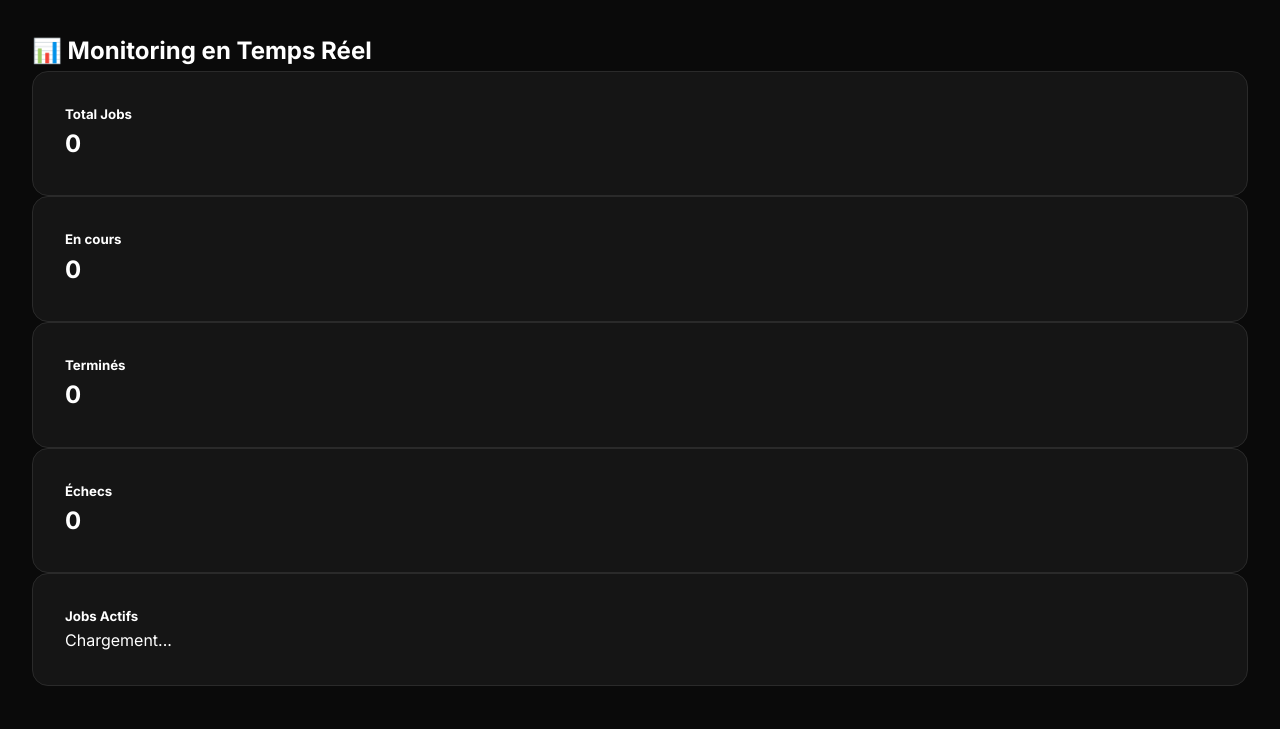
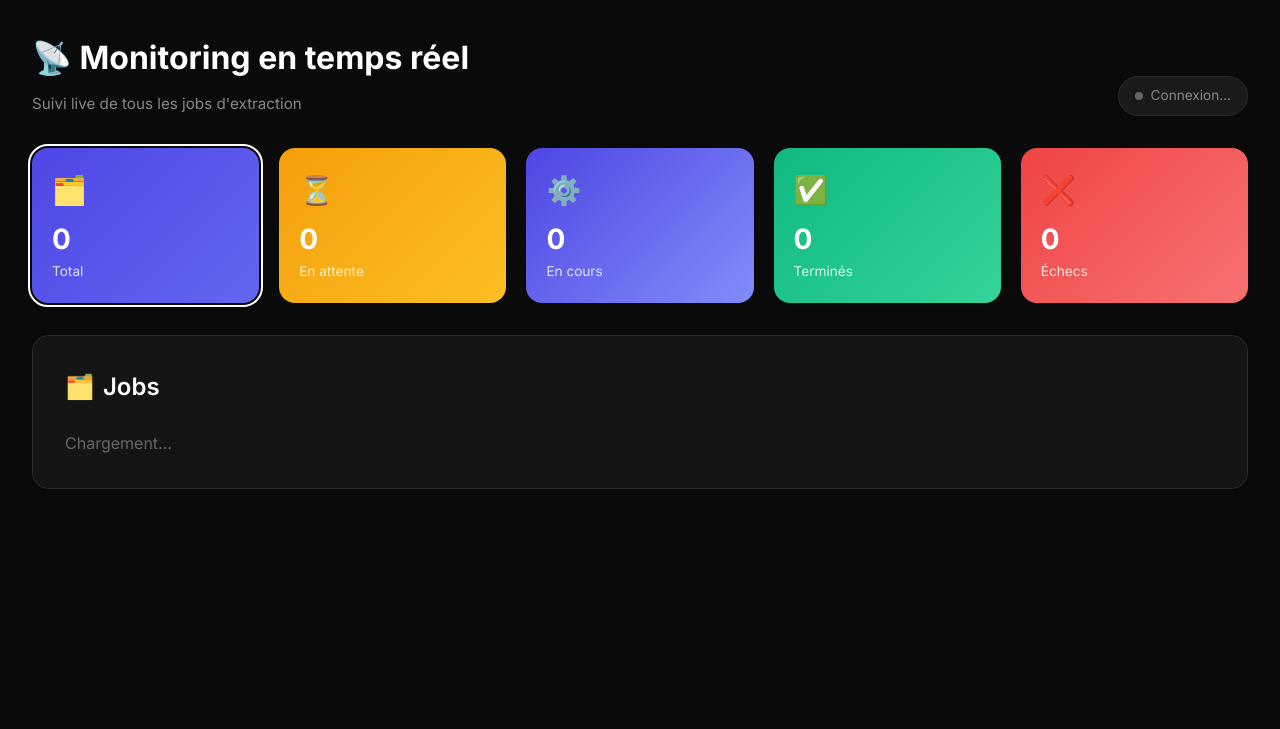
Before and after one commit to Sinndd/OCR-IA, a Flask app: page /monitoring in a window 1280 px wide. Shown: the part 71-800 px from the top of the page. Run offline with Flask 3, Linux system fonts and the light colour scheme; some libraries are stand-ins or nearby versions.

Commit message:
frontend updated

```diff
--- a/app.py
+++ b/app.py
@@ -49,6 +49,12 @@ def require_api_key(f):
             return jsonify({"success": False, "error": "Unauthorized: clé API manquante ou invalide"}), 401
         return f(*args, **kwargs)
     return decorated
+
+@app.context_processor
+def inject_api_key():
+    """Expose la clé API aux templates, pour les appels fetch() internes vers /api/*."""
+    return {'api_key': API_KEY}
+
 
 def notify_job_update(job_id: str):
     """Callback pour notifier les clients WebSocket"""
@@ -925,7 +931,6 @@ def api_job_status(job_id):
 
 
 @app.route('/api/jobs', methods=['GET'])
-@require_api_key
 def api_list_jobs():
     """Liste tous les jobs (avec filtres optionnels)"""
     status_filter = request.args.get('status')
@@ -948,7 +953,6 @@ def api_list_jobs():
 
 
 @app.route('/api/retry/<job_id>', methods=['POST'])
-@require_api_key
 def api_retry_job(job_id):
     """Relance un job échoué"""
     job = job_manager.get_job(job_id)
--- a/templates/base.html
+++ b/templates/base.html
@@ -299,6 +299,10 @@
         {% block content %}{% endblock %}
     </main>
 
+    <script>
+        // Clé API interne, utilisée par les appels fetch() de l'app vers /api/* protégées
+        window.OCR_API_KEY = "{{ api_key }}";
+    </script>
     {% block extra_js %}{% endblock %}
 </body>
 </html>
--- a/templates/monitoring.html
+++ b/templates/monitoring.html
@@ -3,246 +3,278 @@
 {% block title %}Monitoring - OCR PRO A PRO{% endblock %}
 
 {% block content %}
-<div class="container mt-4">
-    <h2 class="mb-4">📊 Monitoring en Temps Réel</h2>
-
-    <!-- Stats globales -->
-    <div class="row mb-4">
-        <div class="col-md-3">
-            <div class="card text-center">
-                <div class="card-body">
-                    <h5 class="card-title">Total Jobs</h5>
-                    <h2 id="stat-total" class="text-primary">0</h2>
+<div class="container" style="max-width: 1400px; margin: 0 auto; padding: 2rem;">
+    <div style="margin-bottom: 2rem; display: flex; justify-content: space-between; align-items: flex-end; flex-wrap: wrap; gap: 1rem;">
+        <div>
+            <h1 style="font-size: 2rem; font-weight: 700; color: #ffffff; margin-bottom: 0.5rem;">
+                📡 Monitoring en temps réel
+            </h1>
+            <p style="color: #888; font-size: 0.95rem;">
+                Suivi live de tous les jobs d'extraction
+            </p>
+        </div>
+        <div id="connection-status" style="display: flex; align-items: center; gap: 0.5rem; padding: 0.5rem 1rem; border-radius: 999px; background: #1a1a1a; border: 1px solid #2a2a2a; font-size: 0.85rem; color: #888;">
+            <span id="connection-dot" style="width: 8px; height: 8px; border-radius: 50%; background: #666; flex-shrink: 0;"></span>
+            <span id="connection-text">Connexion...</span>
         </div>
     </div>
+
+    <!-- Stats globales (cliquables pour filtrer) -->
+    <div style="display: grid; grid-template-columns: repeat(auto-fit, minmax(160px, 1fr)); gap: 1.25rem; margin-bottom: 2rem;">
+        <div class="stat-card active" data-filter="all" onclick="setFilter('all')" style="background: linear-gradient(135deg, #4f46e5 0%, #6366f1 100%);">
+            <div style="font-size: 1.75rem; margin-bottom: 0.25rem;">🗂️</div>
+            <div style="font-size: 1.75rem; font-weight: 700; color: #fff;" id="stat-total">0</div>
+            <div style="color: rgba(255,255,255,0.8); font-size: 0.85rem;">Total</div>
         </div>
-        <div class="col-md-3">
-            <div class="card text-center">
-                <div class="card-body">
-                    <h5 class="card-title">En cours</h5>
-                    <h2 id="stat-processing" class="text-info">0</h2>
+        <div class="stat-card" data-filter="pending" onclick="setFilter('pending')" style="background: linear-gradient(135deg, #f59e0b 0%, #fbbf24 100%);">
+            <div style="font-size: 1.75rem; margin-bottom: 0.25rem;">⏳</div>
+            <div style="font-size: 1.75rem; font-weight: 700; color: #fff;" id="stat-pending">0</div>
+            <div style="color: rgba(255,255,255,0.8); font-size: 0.85rem;">En attente</div>
         </div>
+        <div class="stat-card" data-filter="processing" onclick="setFilter('processing')" style="background: linear-gradient(135deg, #4f46e5 0%, #818cf8 100%);">
+            <div style="font-size: 1.75rem; margin-bottom: 0.25rem;">⚙️</div>
+            <div style="font-size: 1.75rem; font-weight: 700; color: #fff;" id="stat-processing">0</div>
+            <div style="color: rgba(255,255,255,0.8); font-size: 0.85rem;">En cours</div>
         </div>
+        <div class="stat-card" data-filter="completed" onclick="setFilter('completed')" style="background: linear-gradient(135deg, #10b981 0%, #34d399 100%);">
+            <div style="font-size: 1.75rem; margin-bottom: 0.25rem;">✅</div>
+            <div style="font-size: 1.75rem; font-weight: 700; color: #fff;" id="stat-completed">0</div>
+            <div style="color: rgba(255,255,255,0.8); font-size: 0.85rem;">Terminés</div>
         </div>
-        <div class="col-md-3">
-            <div class="card text-center">
-                <div class="card-body">
-                    <h5 class="card-title">Terminés</h5>
-                    <h2 id="stat-completed" class="text-success">0</h2>
-                </div>
-            </div>
-        </div>
-        <div class="col-md-3">
-            <div class="card text-center">
-                <div class="card-body">
-                    <h5 class="card-title">Échecs</h5>
-                    <h2 id="stat-failed" class="text-danger">0</h2>
-                </div>
-            </div>
+        <div class="stat-card" data-filter="failed" onclick="setFilter('failed')" style="background: linear-gradient(135deg, #ef4444 0%, #f87171 100%);">
+            <div style="font-size: 1.75rem; margin-bottom: 0.25rem;">❌</div>
+            <div style="font-size: 1.75rem; font-weight: 700; color: #fff;" id="stat-failed">0</div>
+            <div style="color: rgba(255,255,255,0.8); font-size: 0.85rem;">Échecs</div>
         </div>
     </div>
 
     <!-- Liste des jobs -->
     <div class="card">
-        <div class="card-header">
-            <h5 class="mb-0">Jobs Actifs</h5>
+        <div style="display: flex; justify-content: space-between; align-items: center; margin-bottom: 1.5rem; flex-wrap: wrap; gap: 1rem;">
+            <h2 style="font-size: 1.5rem; font-weight: 600; color: #fff; display: flex; align-items: center; gap: 0.5rem; margin: 0;">
+                <span>🗂️</span> Jobs <span id="filter-label" style="color: #888; font-weight: 400; font-size: 1rem;"></span>
+            </h2>
+            <button class="btn btn-secondary" id="reset-filter-btn" onclick="setFilter('all')" style="display: none;">✕ Réinitialiser le filtre</button>
         </div>
-        <div class="card-body" id="jobs-container">
-            <p class="text-muted">Chargement...</p>
+        <div id="jobs-container">
+            <p style="color: #666;">Chargement...</p>
         </div>
     </div>
 </div>
 
 <style>
-.job-card {
-    border-left: 4px solid #6c757d;
-    margin-bottom: 1rem;
-    transition: all 0.3s ease;
+    .stat-card {
+        border: none;
+        border-radius: 1rem;
+        padding: 1.25rem;
+        cursor: pointer;
+        transition: all 0.25s ease;
+        outline: 2px solid transparent;
+        outline-offset: 2px;
     }
 
-.job-card.status-pending {
-    border-left-color: #ffc107;
+    .stat-card:hover {
+        transform: translateY(-3px);
+        box-shadow: 0 10px 30px rgba(0, 0, 0, 0.3);
     }
 
-.job-card.status-processing {
-    border-left-color: #17a2b8;
+    .stat-card.active {
+        outline-color: #ffffff;
     }
 
-.job-card.status-completed {
-    border-left-color: #28a745;
+    .job-card {
+        background: var(--bg-card);
+        border: 1px solid var(--border-color);
+        border-left: 4px solid #6c757d;
+        border-radius: 0.75rem;
+        padding: 1.25rem 1.5rem;
+        margin-bottom: 1rem;
+        transition: all 0.25s ease;
     }
 
-.job-card.status-failed {
-    border-left-color: #dc3545;
+    .job-card:hover {
+        border-color: var(--accent);
     }
 
-.progress {
-    height: 25px;
+    .job-card.status-pending { border-left-color: var(--warning); }
+    .job-card.status-processing { border-left-color: var(--accent); }
+    .job-card.status-completed { border-left-color: var(--success); }
+    .job-card.status-failed { border-left-color: var(--error); }
+
+    .badge-pill {
+        display: inline-flex;
+        align-items: center;
+        gap: 0.35rem;
+        padding: 0.3rem 0.8rem;
+        border-radius: 999px;
+        font-size: 0.8rem;
+        font-weight: 600;
+        white-space: nowrap;
+        flex-shrink: 0;
     }
 
-.job-step {
-    font-size: 0.85rem;
-    color: #6c757d;
+    .progress-track {
+        width: 100%;
+        height: 8px;
+        background: #0a0a0a;
+        border-radius: 999px;
+        overflow: hidden;
+        margin: 0.75rem 0 0.35rem;
     }
 
-.job-logs {
-    max-height: 150px;
-    overflow-y: auto;
-    font-size: 0.8rem;
-    background: #f8f9fa;
-    padding: 0.5rem;
-    border-radius: 4px;
+    .progress-fill-bar {
+        height: 100%;
+        border-radius: 999px;
+        transition: width 0.4s ease;
     }
 
-.badge-status {
-    font-size: 0.9rem;
-    padding: 0.4rem 0.8rem;
+    @keyframes pulse {
+        0%, 100% { opacity: 1; }
+        50% { opacity: 0.35; }
+    }
+
+    .dot-live {
+        animation: pulse 1.5s infinite;
     }
 </style>
 
 <script src="https://cdn.socket.io/4.5.4/socket.io.min.js"></script>
 <script>
-// Connexion WebSocket
+const STATUS_META = {
+    pending:    { label: 'En attente', color: 'var(--warning)', bg: 'rgba(245, 158, 11, 0.15)' },
+    processing: { label: 'En cours',   color: 'var(--accent)',  bg: 'rgba(99, 102, 241, 0.15)' },
+    completed:  { label: 'Terminé',    color: 'var(--success)', bg: 'rgba(16, 185, 129, 0.15)' },
+    failed:     { label: 'Échec',      color: 'var(--error)',   bg: 'rgba(239, 68, 68, 0.15)' },
+};
+
+const STEP_LABELS = {
+    file_received: 'Fichier reçu',
+    text_extraction: 'Extraction du texte',
+    client_detection: 'Détection du client',
+    llm_processing: 'Traitement LLM',
+    json_generation: 'Génération du JSON',
+    completed: 'Terminé',
+};
+
+const STEP_PROGRESS = {
+    file_received: 10, text_extraction: 30, client_detection: 50,
+    llm_processing: 75, json_generation: 90, completed: 100,
+};
+
+let allJobs = [];
+let currentFilter = 'all';
+
 const socket = io();
 
 socket.on('connect', () => {
-    console.log('✅ Connecté au serveur WebSocket');
-    refreshJobs();
+    setConnectionState(true);
+    socket.emit('request_jobs', {});
 });
 
+socket.on('disconnect', () => setConnectionState(false));
+
 socket.on('job_update', (job) => {
-    console.log('📡 Job mis à jour:', job.id);
-    updateJobCard(job);
-    updateStats();
+    const idx = allJobs.findIndex(j => j.id === job.id);
+    if (idx >= 0) {
+        allJobs[idx] = job;
+    } else {
+        allJobs.unshift(job);
+    }
+    render();
 });
 
 socket.on('jobs_list', (data) => {
-    console.log('📋 Liste des jobs reçue:', data.jobs.length);
-    renderJobs(data.jobs);
+    allJobs = data.jobs || [];
+    render();
 });
 
-// Demander la liste des jobs
-function refreshJobs() {
-    socket.emit('request_jobs', {});
+function setConnectionState(connected) {
+    const dot = document.getElementById('connection-dot');
+    dot.style.background = connected ? 'var(--success)' : 'var(--error)';
+    dot.className = connected ? 'dot-live' : '';
+    document.getElementById('connection-text').textContent = connected ? 'Connecté en direct' : 'Déconnecté';
 }
 
-// Mettre à jour les stats
-function updateStats() {
-    fetch('/api/jobs')
-        .then(r => r.json())
-        .then(data => {
-            if (data.success) {
-                const jobs = data.jobs;
-                document.getElementById('stat-total').textContent = jobs.length;
-                document.getElementById('stat-processing').textContent =
-                    jobs.filter(j => j.status === 'processing').length;
-                document.getElementById('stat-completed').textContent =
-                    jobs.filter(j => j.status === 'completed').length;
-                document.getElementById('stat-failed').textContent =
-                    jobs.filter(j => j.status === 'failed').length;
+function setFilter(status) {
+    currentFilter = status;
+    document.querySelectorAll('.stat-card').forEach(card => {
+        card.classList.toggle('active', card.dataset.filter === status);
+    });
+    const label = document.getElementById('filter-label');
+    const resetBtn = document.getElementById('reset-filter-btn');
+    if (status === 'all') {
+        label.textContent = '';
+        resetBtn.style.display = 'none';
+    } else {
+        label.textContent = '— ' + (STATUS_META[status] ? STATUS_META[status].label : status);
+        resetBtn.style.display = 'inline-flex';
     }
-        });
+    render();
 }
 
-// Rendre la liste des jobs
-function renderJobs(jobs) {
+function render() {
+    updateStats();
     const container = document.getElementById('jobs-container');
+    const jobs = currentFilter === 'all' ? allJobs : allJobs.filter(j => j.status === currentFilter);
 
     if (jobs.length === 0) {
-        container.innerHTML = '<p class="text-muted">Aucun job en cours</p>';
+        container.innerHTML = `
+            <div style="text-align: center; padding: 3rem; color: #666;">
+                <div style="font-size: 3rem; margin-bottom: 1rem;">🗂️</div>
+                <p>${allJobs.length === 0 ? "Aucun job pour l'instant" : "Aucun job pour ce filtre"}</p>
+            </div>
+        `;
         return;
     }
 
-    container.innerHTML = jobs.map(job => createJobCard(job)).join('');
-    updateStats();
+    container.innerHTML = jobs.map(createJobCard).join('');
 }
 
-// Créer une carte de job
+function updateStats() {
+    document.getElementById('stat-total').textContent = allJobs.length;
+    document.getElementById('stat-pending').textContent = allJobs.filter(j => j.status === 'pending').length;
+    document.getElementById('stat-processing').textContent = allJobs.filter(j => j.status === 'processing').length;
+    document.getElementById('stat-completed').textContent = allJobs.filter(j => j.status === 'completed').length;
+    document.getElementById('stat-failed').textContent = allJobs.filter(j => j.status === 'failed').length;
+}
+
 function createJobCard(job) {
-    const statusBadge = getStatusBadge(job.status);
-    const progress = getProgressPercent(job.current_step);
-    const logs = job.logs ? job.logs.slice(-5) : [];
+    const meta = STATUS_META[job.status] || { label: job.status, color: '#888', bg: '#1a1a1a' };
+    const progress = STEP_PROGRESS[job.current_step] ?? (job.status === 'completed' ? 100 : 0);
 
     return `
-        <div class="card job-card status-${job.status}" id="job-${job.id}">
-            <div class="card-body">
-                <div class="d-flex justify-content-between align-items-start mb-2">
-                    <div>
-                        <h6 class="mb-1">${job.filename}</h6>
-                        <small class="text-muted">ID: ${job.id.substring(0, 8)}...</small>
+        <div class="job-card status-${job.status}">
+            <div style="display: flex; justify-content: space-between; align-items: flex-start; gap: 1rem; flex-wrap: wrap;">
+                <div style="min-width: 0;">
+                    <div style="color: #fff; font-weight: 600; margin-bottom: 0.15rem; word-break: break-word;">${escapeHtml(job.filename)}</div>
+                    <div style="color: #666; font-size: 0.8rem;">
+                        ID ${job.id.substring(0, 8)}...${job.client_id ? ' · Client ' + escapeHtml(job.client_id) : ''}
                     </div>
-                    ${statusBadge}
+                </div>
+                <span class="badge-pill" style="color: ${meta.color}; background: ${meta.bg};">${meta.label}</span>
             </div>
 
-                <div class="mb-2">
-                    <div class="progress">
-                        <div class="progress-bar progress-bar-striped ${job.status === 'processing' ? 'progress-bar-animated' : ''}"
-                             role="progressbar"
-                             style="width: ${progress}%"
-                             aria-valuenow="${progress}"
-                             aria-valuemin="0"
-                             aria-valuemax="100">
-                            ${progress}%
+            <div class="progress-track">
+                <div class="progress-fill-bar" style="width: ${progress}%; background: ${meta.color};"></div>
             </div>
+            <div style="color: #888; font-size: 0.8rem;">${STEP_LABELS[job.current_step] || 'Initialisation'}</div>
+
+            ${job.error_message ? `
+                <div style="margin-top: 0.75rem; padding: 0.75rem 1rem; border-radius: 0.5rem; background: rgba(239, 68, 68, 0.1); border: 1px solid rgba(239, 68, 68, 0.3); color: #f87171; font-size: 0.85rem;">
+                    ${escapeHtml(job.error_message)}
                 </div>
-                    <small class="job-step mt-1">Étape: ${job.current_step || 'Initialisation'}</small>
-                </div>
-
-                ${job.client_id ? `<p class="mb-2"><strong>Client:</strong> ${job.client_id}</p>` : ''}
-                ${job.error_message ? `<div class="alert alert-danger py-2 mb-2"><small>${job.error_message}</small></div>` : ''}
-
-                ${logs.length > 0 ? `
-                    <details>
-                        <summary style="cursor: pointer;">Voir les logs (${logs.length})</summary>
-                        <div class="job-logs mt-2">
-                            ${logs.map(log => `<div><strong>${log.step}:</strong> ${log.message}</div>`).join('')}
-                        </div>
-                    </details>
             ` : ''}
-            </div>
         </div>
     `;
 }
 
-// Mettre à jour une carte de job existante
-function updateJobCard(job) {
-    const existingCard = document.getElementById(`job-${job.id}`);
-    if (existingCard) {
-        existingCard.outerHTML = createJobCard(job);
-    } else {
-        // Nouveau job, rafraîchir la liste
-        refreshJobs();
-    }
+function escapeHtml(str) {
+    const div = document.createElement('div');
+    div.textContent = str ?? '';
+    return div.innerHTML;
 }
 
-// Badge de statut
-function getStatusBadge(status) {
-    const badges = {
-        'pending': '<span class="badge bg-warning badge-status">En attente</span>',
-        'processing': '<span class="badge bg-info badge-status">En cours</span>',
-        'completed': '<span class="badge bg-success badge-status">✓ Terminé</span>',
-        'failed': '<span class="badge bg-danger badge-status">✗ Échec</span>'
-    };
-    return badges[status] || '<span class="badge bg-secondary badge-status">Inconnu</span>';
-}
-
-// Progression selon l'étape
-function getProgressPercent(step) {
-    const steps = {
-        'file_received': 10,
-        'text_extraction': 30,
-        'client_detection': 50,
-        'llm_processing': 75,
-        'json_generation': 90,
-        'completed': 100
-    };
-    return steps[step] || 0;
-}
-
-// Rafraîchir toutes les 30 secondes
-setInterval(refreshJobs, 30000);
-
-// Initial load
-updateStats();
+// Rafraîchissement de secours toutes les 30s (si le WebSocket a un souci)
+setInterval(() => socket.emit('request_jobs', {}), 30000);
 </script>
 {% endblock %}
--- a/templates/results.html
+++ b/templates/results.html
@@ -1294,7 +1294,9 @@
                     console.log('🔄 Rechargement des données pour:', fileToFetch, 'index:', savedIndex);
 
                     // Récupérer les données mises à jour depuis le serveur
-                    fetch('/api/result/' + encodeURIComponent(fileToFetch))
+                    fetch('/api/result/' + encodeURIComponent(fileToFetch), {
+                        headers: { 'X-API-KEY': window.OCR_API_KEY }
+                    })
                         .then(r => {
                             console.log('📡 Réponse API reçue:', r.status);
                             return r.json();
```
Also changed, not shown: templates/failed_jobs.html (+85 -84 lines), 4 other files. Lines whose indentation alone changed are shown as unchanged.
